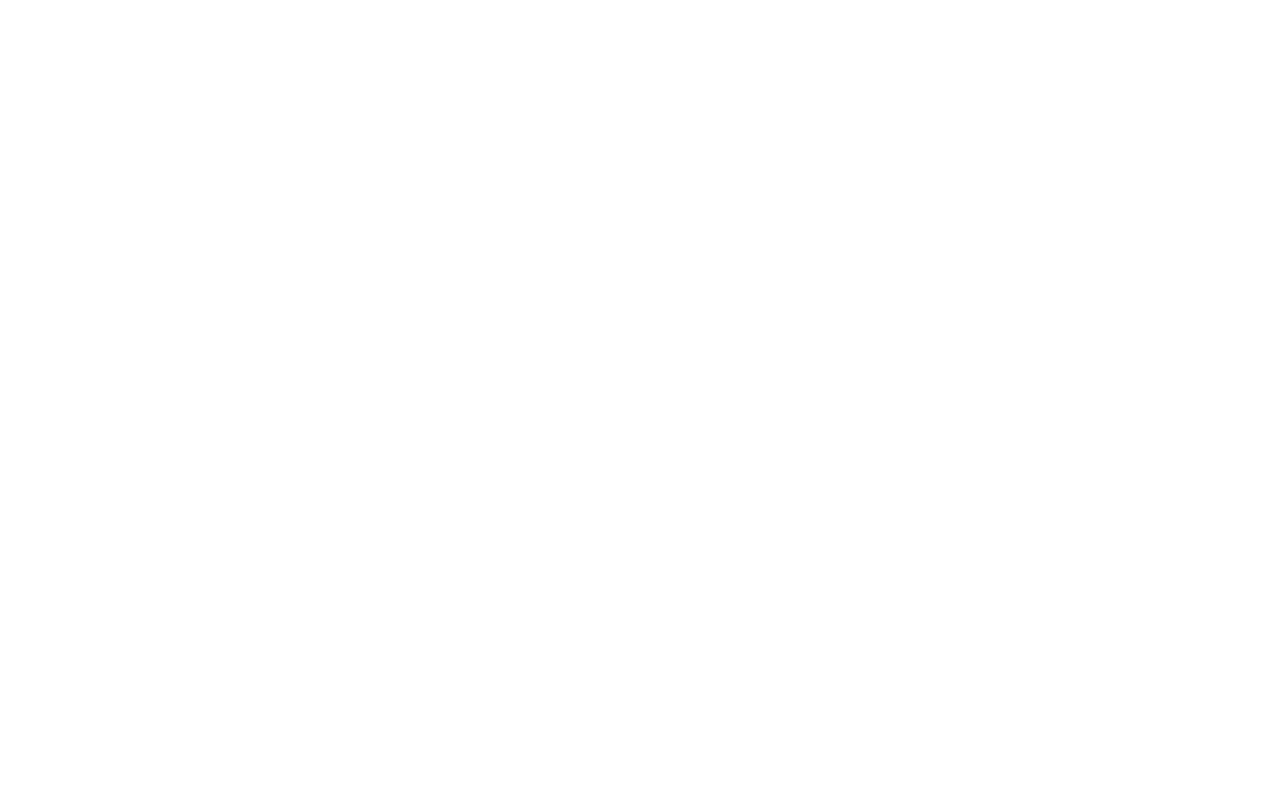
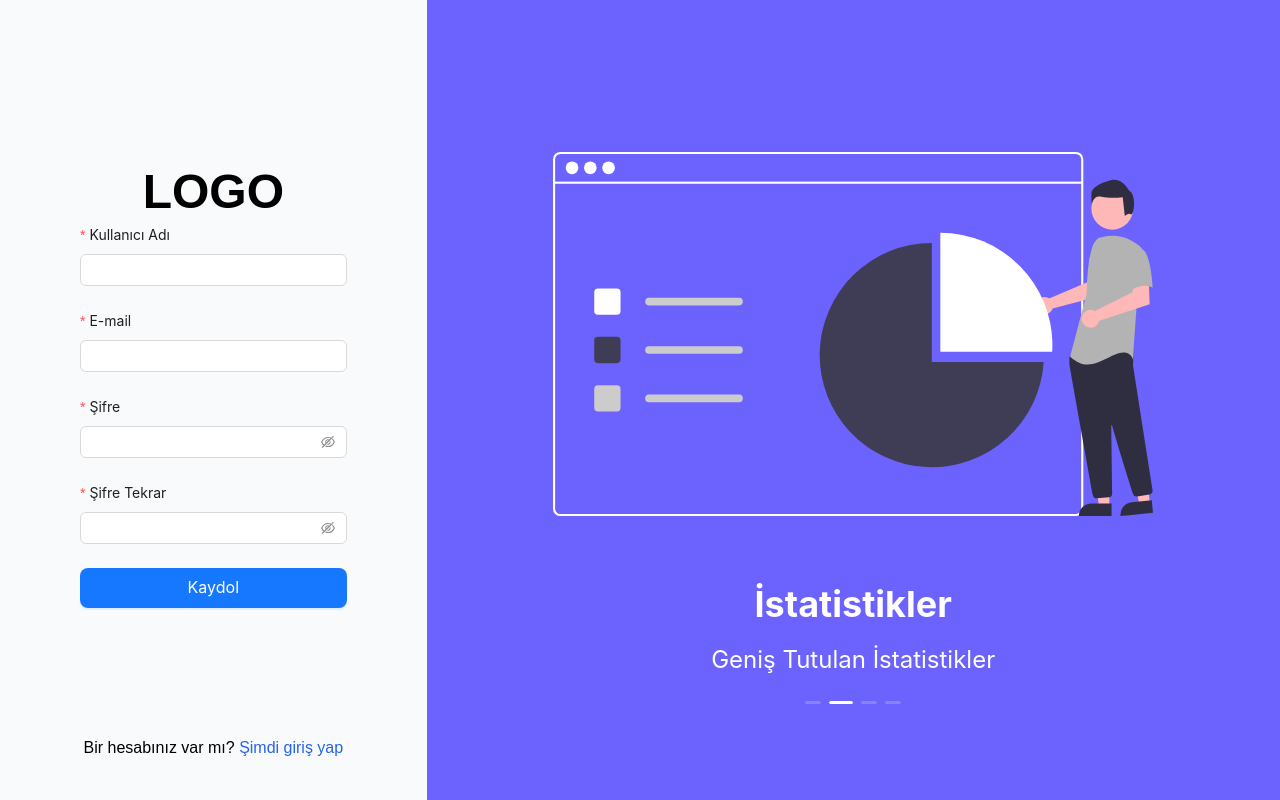
Before and after one commit to 1serkanduran/POS-Application, a React (Create React App) app in the folder client/: page /register in a window 1280 px wide. Before the commit this address had no page. Built offline with nearby package versions, Linux system fonts and the light colour scheme.

Commit message:
Login Register pages desing finish

```diff
--- a/client/src/App.jsx
+++ b/client/src/App.jsx
@@ -4,6 +4,8 @@
 import BillPage from "./pages/BillPage";
 import CustomerPage from "./pages/CustomerPage";
 import StatisticPage from "./pages/StatisticPage";
+import Register from "./pages/auth/Register";
+import Login from "./pages/auth/Login";
 function App() {
   return (
       <BrowserRouter>
@@ -13,6 +15,8 @@
           <Route path="/bills" element={<BillPage/>} />
           <Route path="/customers" element={<CustomerPage/>} />
           <Route path="/statistic" element={<StatisticPage/>} />
+          <Route path="/register" element={<Register/>} />
+          <Route path="/login" element={<Login/>} />
         </Routes>
       </BrowserRouter>
   );
--- /dev/null
+++ b/client/src/components/auth/AuthCarousel.jsx
@@ -0,0 +1,11 @@
+const AuthCarousel = ({ img, title, desc }) => {
+    return (
+      <div className="!flex flex-col items-center justify-center h-full mb-10 ">
+        <img src={img} alt="" className="w-[600px] h-[500px]" />
+        <h3 className="text-4xl text-white text-center font-bold">{title}</h3>
+        <p className="mt-5 text-2xl text-white text-center">{desc}</p>
+      </div>
+    );
+  };
+
+  export default AuthCarousel;
--- a/client/src/index.css
+++ b/client/src/index.css
@@ -7,6 +7,7 @@
 body {
   margin: 0;
   font-family: 'Electrolize',sans-serif;
+  @apply bg-gray-50;
 }
 
 .ant-btn-primary {
--- /dev/null
+++ b/client/src/pages/auth/Login.jsx
@@ -0,0 +1,93 @@
+import { Button, Carousel, Checkbox, Form, Input } from "antd";
+import { Link } from "react-router-dom";
+import AuthCarousel from "../../components/auth/AuthCarousel";
+
+const Login = () => {
+  return (
+    <div className="h-screen">
+      <div className="flex justify-between h-full">
+        <div className="xl:px-20 px-10 w-full flex flex-col h-full justify-center relative">
+          <h1 className="text-center text-5xl font-bold mb-2">LOGO</h1>
+          <Form layout="vertical">
+            <Form.Item
+              label="E-mail"
+              name={"email"}
+              rules={[
+                {
+                  required: true,
+                  message: "E-mail Alanı Boş Bırakılamaz!",
+                },
+              ]}
+            >
+              <Input />
+            </Form.Item>
+            <Form.Item
+              label="Şifre"
+              name={"password"}
+              rules={[
+                {
+                  required: true,
+                  message: "Şifre Alanı Boş Bırakılamaz!",
+                },
+              ]}
+            >
+              <Input.Password />
+              <Form.Item name={"remember"} valuePropName="checked">
+              <div className="flex justify-between items-center">
+                <Checkbox>Remember me</Checkbox>
+                <Link>Forgot Password?</Link>
+              </div>
+            </Form.Item>
+            </Form.Item>
+            <Form.Item>
+              <Button
+                type="primary"
+                htmlType="submit"
+                className="w-full"
+                size="large"
+              >
+                Giriş Yap
+              </Button>
+            </Form.Item>
+          </Form>
+          <div className="flex justify-center absolute left-0 bottom-10 w-full">
+          Henüz bir hesabınız yok mu?&nbsp;&nbsp;
+            <Link to="/register" className="text-blue-600">
+              Şimdi kaydol
+            </Link>
+          </div>
+        </div>
+        <div className="xl:w-4/6 lg:w-3/5 md:w-1/2 md:flex hidden bg-[#6c63ff] h-full">
+          <div className="w-full h-full flex items-center">
+            <div className="w-full">
+              <Carousel className="!h-full px-6" autoplay>
+                <AuthCarousel
+                  img="/images/responsive.svg"
+                  title="Responsive"
+                  desc="Tüm Cihaz Boyutlarıyla Uyumluluk"
+                />
+                <AuthCarousel
+                  img="/images/statistic.svg"
+                  title="İstatistikler"
+                  desc="Geniş Tutulan İstatistikler"
+                />
+                <AuthCarousel
+                  img="/images/customer.svg"
+                  title="Müşteri Memnuniyeti"
+                  desc="Deneyim Sonunda Üründen Memnun Müşteriler"
+                />
+                <AuthCarousel
+                  img="/images/admin.svg"
+                  title="Yönetici Paneli"
+                  desc="Tek Yerden Yönetim"
+                />
+              </Carousel>
+            </div>
+          </div>
+        </div>
+      </div>
+    </div>
+  );
+};
+
+export default Login;
--- /dev/null
+++ b/client/src/pages/auth/Register.jsx
@@ -0,0 +1,111 @@
+import { Button, Carousel, Form, Input } from "antd";
+import { Link } from "react-router-dom";
+import AuthCarousel from "../../components/auth/AuthCarousel";
+
+const Register = () => {
+  return (
+    <div className="h-screen">
+      <div className="flex justify-between h-full">
+        <div className="xl:px-20 px-10 w-full flex flex-col h-full justify-center relative">
+          <h1 className="text-center text-5xl font-bold mb-2">LOGO</h1>
+          <Form layout="vertical">
+            <Form.Item
+              label="Kullanıcı Adı"
+              name={"username"}
+              rules={[
+                {
+                  required: true,
+                  message: "Kullanıcı Adı Alanı Boş Bırakılamaz!",
+                },
+              ]}
+            >
+              <Input />
+            </Form.Item>
+            <Form.Item
+              label="E-mail"
+              name={"email"}
+              rules={[
+                {
+                  required: true,
+                  message: "E-mail Alanı Boş Bırakılamaz!",
+                },
+              ]}
+            >
+              <Input />
+            </Form.Item>
+            <Form.Item
+              label="Şifre"
+              name={"password"}
+              rules={[
+                {
+                  required: true,
+                  message: "Şifre Alanı Boş Bırakılamaz!",
+                },
+              ]}
+            >
+              <Input.Password />
+            </Form.Item>
+            <Form.Item
+              label="Şifre Tekrar"
+              name={"passwordAgain"}
+              rules={[
+                {
+                  required: true,
+                  message: "Şifre Tekrar Alanı Boş Bırakılamaz!",
+                },
+              ]}
+            >
+              <Input.Password />
+            </Form.Item>
+            <Form.Item>
+              <Button
+                type="primary"
+                htmlType="submit"
+                className="w-full"
+                size="large"
+              >
+                Kaydol
+              </Button>
+            </Form.Item>
+          </Form>
+          <div className="flex justify-center absolute left-0 bottom-10 w-full">
+            Bir hesabınız var mı?&nbsp;
+            <Link to="/login" className="text-blue-600">
+              Şimdi giriş yap
+            </Link>
+          </div>
+        </div>
+        <div className="xl:w-4/6 lg:w-3/5 md:w-1/2 md:flex hidden bg-[#6c63ff] h-full">
+          <div className="w-full h-full flex items-center">
+            <div className="w-full">
+              <Carousel className="!h-full px-6" autoplay>
+                <AuthCarousel
+                  img="/images/responsive.svg"
+                  title="Responsive"
+                  desc="Tüm Cihaz Boyutlarıyla Uyumluluk"
+                />
+                <AuthCarousel
+                  img="/images/statistic.svg"
+                  title="İstatistikler"
+                  desc="Geniş Tutulan İstatistikler"
+                />
+                <AuthCarousel
+                  img="/images/customer.svg"
+                  title="Müşteri Memnuniyeti"
+                  desc="Deneyim Sonunda Üründen Memnun Müşteriler"
+                />
+                <AuthCarousel
+                  img="/images/admin.svg"
+                  title="Yönetici Paneli"
+                  desc="Tek Yerden Yönetim"
+                />
+              </Carousel>
+            </div>
+          </div>
+        </div>
+      </div>
+    </div>
+  );
+};
+
+export default Register;
```
